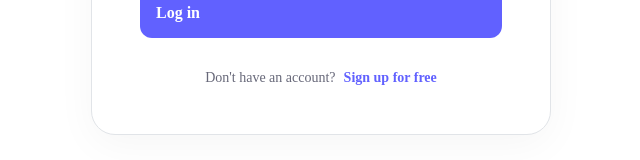
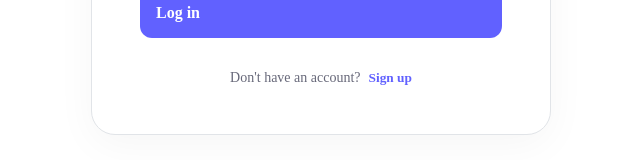
Before and after one commit to iChancetek/chancellor, a Next.js app: page /login in a window 1280 px wide. Shown: the part 613-773 px from the top of the page, without its empty margins (319-959 px from the left). Built offline with nearby package versions, Linux system fonts and the light colour scheme; no server answers.

Commit message:
fix: Ensure Confirm Password field is present in all signup areas

```diff
--- a/src/app/login/page.tsx
+++ b/src/app/login/page.tsx
@@ -7,10 +7,13 @@ import { useAuth } from '@/lib/auth-context';
 import { ArrowLeft, Sparkles, Building2, Users, Bot, Eye, EyeOff } from 'lucide-react';
 
 export default function LoginPage() {
-  const { user, loading, signInWithGoogle, signInWithEmail, error, clearError } = useAuth();
+  const { user, loading, signInWithGoogle, signInWithEmail, signUpWithEmail, error, clearError } = useAuth();
   const router = useRouter();
+  const [isLogin, setIsLogin] = useState(true);
   const [email, setEmail] = useState('');
   const [password, setPassword] = useState('');
+  const [name, setName] = useState('');
+  const [confirmPassword, setConfirmPassword] = useState('');
   const [showPassword, setShowPassword] = useState(false);
   const [submitting, setSubmitting] = useState(false);
 
@@ -20,10 +23,19 @@ export default function LoginPage() {
     }
   }, [user, loading, router]);
 
-  const handleLogin = async (e: React.FormEvent) => {
+  const handleAuth = async (e: React.FormEvent) => {
     e.preventDefault();
+    if (!isLogin && password !== confirmPassword) {
+      alert("Passwords do not match");
+      return;
+    }
     setSubmitting(true);
-    await signInWithEmail(email, password);
+    if (isLogin) {
+      await signInWithEmail(email, password);
+    } else {
+      await signUpWithEmail(email, password, name);
+      router.push('/verify');
+    }
     setSubmitting(false);
   };
 
@@ -55,7 +67,9 @@ export default function LoginPage() {
         background: '#fff'
       }}>
         <div style={{ marginBottom: '40px', textAlign: 'center' }}>
-          <h1 className="heading-section" style={{ color: '#323338', marginBottom: '12px' }}>Welcome back</h1>
+          <h1 className="heading-section" style={{ color: '#323338', marginBottom: '12px' }}>
+            {isLogin ? 'Welcome back' : 'Create your account'}
+          </h1>
           <p style={{ color: '#676879' }}>ChancellorOS CRM and EPR Cloud Platform</p>
         </div>
 
@@ -79,7 +93,13 @@ export default function LoginPage() {
           <div style={{ flex: 1, height: '1px', background: '#d0d4e4' }} />
         </div>
 
-        <form onSubmit={handleLogin}>
+        <form onSubmit={handleAuth}>
+          {!isLogin && (
+            <div className="monday-input-group">
+              <label className="monday-label">Full Name</label>
+              <input className="monday-input" style={{ borderRadius: '12px' }} type="text" value={name} onChange={(e)=>setName(e.target.value)} placeholder="Enter your full name" required/>
+            </div>
+          )}
           <div className="monday-input-group">
             <label className="monday-label">Work Email</label>
             <input className="monday-input" style={{ borderRadius: '12px' }} type="email" value={email} onChange={(e)=>setEmail(e.target.value)} placeholder="name@company.com" required/>
@@ -94,18 +114,28 @@ export default function LoginPage() {
             </div>
           </div>
 
+          {!isLogin && (
+            <div className="monday-input-group" style={{ marginTop: '20px' }}>
+              <label className="monday-label">Confirm Password</label>
+              <input className="monday-input" style={{ borderRadius: '12px' }} type={showPassword ? "text" : "password"} value={confirmPassword} onChange={(e)=>setConfirmPassword(e.target.value)} placeholder="Repeat password" required/>
+            </div>
+          )}
+
           {error && <p style={{ color: '#df2f4a', fontSize: '12px', margin: '12px 0' }}>{error}</p>}
 
           <button className="btn-monday-primary" style={{ width: '100%', marginTop: '32px', borderRadius: '12px', padding: '16px', fontSize: '16px' }} disabled={submitting}>
-            {submitting ? 'Logging in...' : 'Log in'}
+            {submitting ? 'Processing...' : isLogin ? 'Log in' : 'Get Started Free'}
           </button>
         </form>
 
         <p style={{ textAlign: 'center', marginTop: '32px', fontSize: '14px', color: '#676879' }}>
-          Don&apos;t have an account?
-          <Link href="/#auth-section" style={{ color: '#6161FF', fontWeight: 700, marginLeft: '8px', textDecoration: 'none' }}>
-            Sign up for free
-          </Link>
+          {isLogin ? "Don't have an account?" : "Already have an account?"}
+          <button
+            onClick={() => { setIsLogin(!isLogin); clearError(); }}
+            style={{ color: '#6161FF', fontWeight: 700, marginLeft: '8px', background: 'none', border: 'none', cursor: 'pointer' }}
+          >
+            {isLogin ? 'Sign up' : 'Log in'}
+          </button>
         </p>
       </div>
 
```
